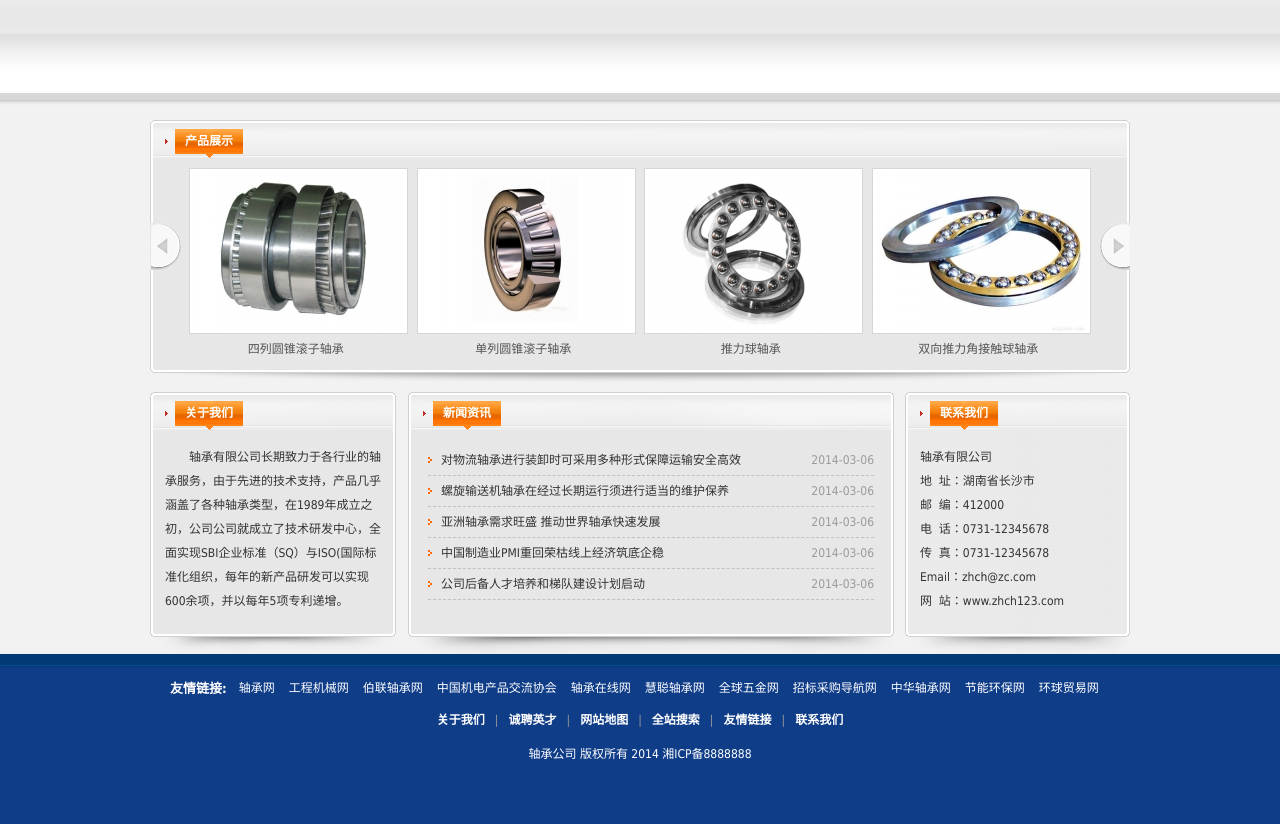
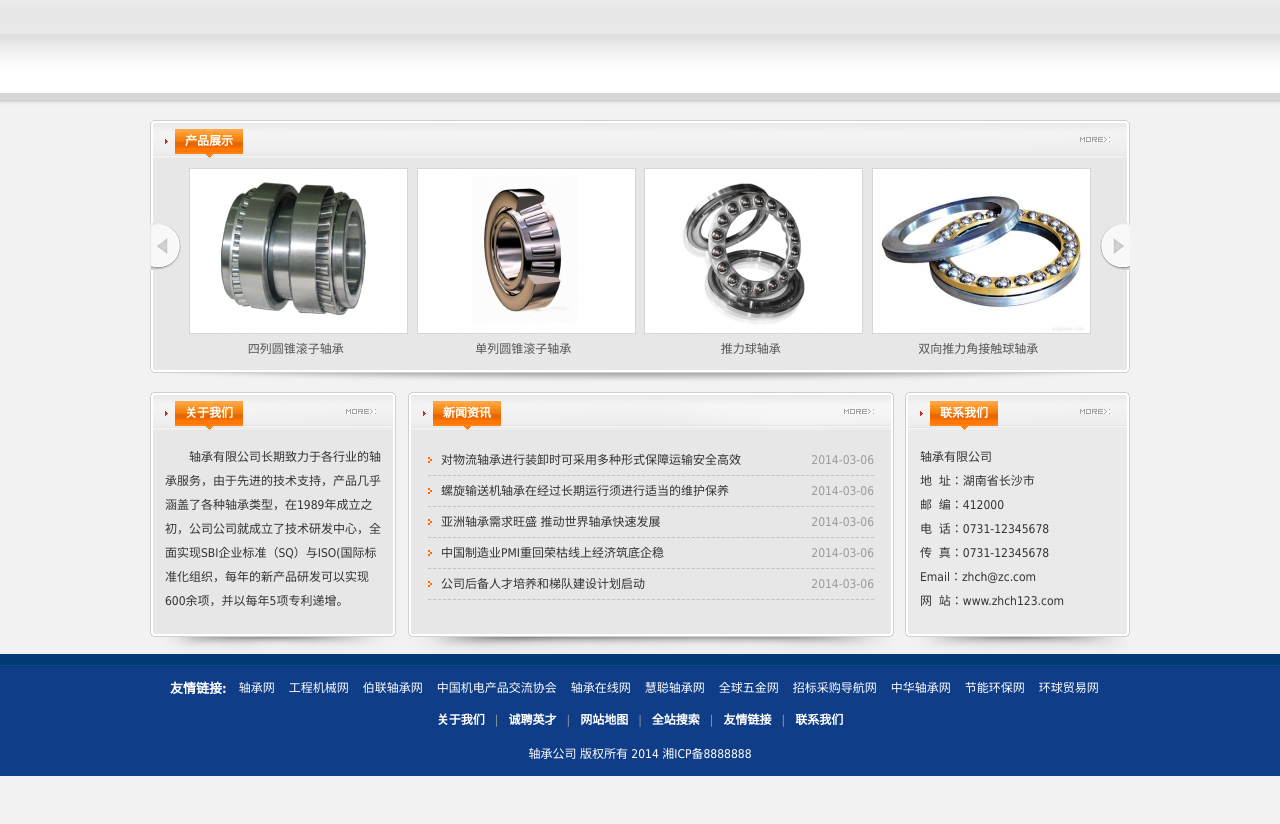
Before and after one commit to allenonthinking/html-template, a plain HTML site: page 轴承公司网站/index.html in a window 1280 px wide. Shown: the part 360-1184 px from the top of the page. After the commit the page ends 1136 px from the top, so only its background shows below. Drawn offline with Linux system fonts and the light colour scheme.

Commit message:
add file

```diff
--- a/轴承公司网站/css/metinfo.css
+++ b/轴承公司网站/css/metinfo.css
@@ -43,7 +43,7 @@ section#posts .Titlemark{margin-right:8px;}
 section#posts .h3Title{height:38px; line-height:43px; padding-left:25px; color:#646464; background:url(../images/7--metProductH3.png) no-repeat left top; overflow:hidden;}
 section#posts .h3Title span{background:url(../images/7--h3Title.png) repeat-x left top; color:#fff; display:block; padding:0 10px;}
 section#posts .h3Title span b{background:url(../images/7--h3TitleB.png) no-repeat center top;; display:block;}
-section#posts .metMore{float:right; width:30px; height:5px; line-height:1000px; overflow:hidden; background:url(../images/7--more.png); margin:17px 20px 0px 0px;}
+section#posts .metMore{float:right; width:30px; height:5px; line-height:1000px; overflow:hidden; background:url(../images/more.png); margin:17px 20px 0px 0px;}
 section#posts .metProductBox{background:url(../images/7--metProductBox.png) repeat-y left top; padding:10px 35px;}
 *html section#posts .metProductBox{background:url(../images/7--metProductBox.png) repeat-y left top; padding:10px 35px; margin-top:-5px;}
 #indexcar ol{ position:absolute; width: 2012em; }
--- a/轴承公司网站/index.html
+++ b/轴承公司网站/index.html
@@ -160,7 +160,6 @@ Email：zh<font color="#222222">ch</font>@zc.com<br />
 		<div class="foot-nav"><a href='about/'  title='关于我们'>关于我们</a><span>|</span><a href='job/'  title='诚聘英才'>诚聘英才</a><span>|</span><a href='sitemap/'  title='网站地图'>网站地图</a><span>|</span><a href='search/'  title='全站搜索'>全站搜索</a><span>|</span><a href='link/'  title='友情链接'>友情链接</a><span>|</span><a href='about/about9.html'  title='联系我们'>联系我们</a></div>
 		<div class="foot-text">
 			<p>轴承公司 版权所有 2014 湘ICP备8888888</p>
-<p><div id="metinfo_91mb_Powered"></div></p>
 		</div>
 	</div>
 </footer>
```
Also changed, not shown: 轴承公司网站/images/more.png (added).
